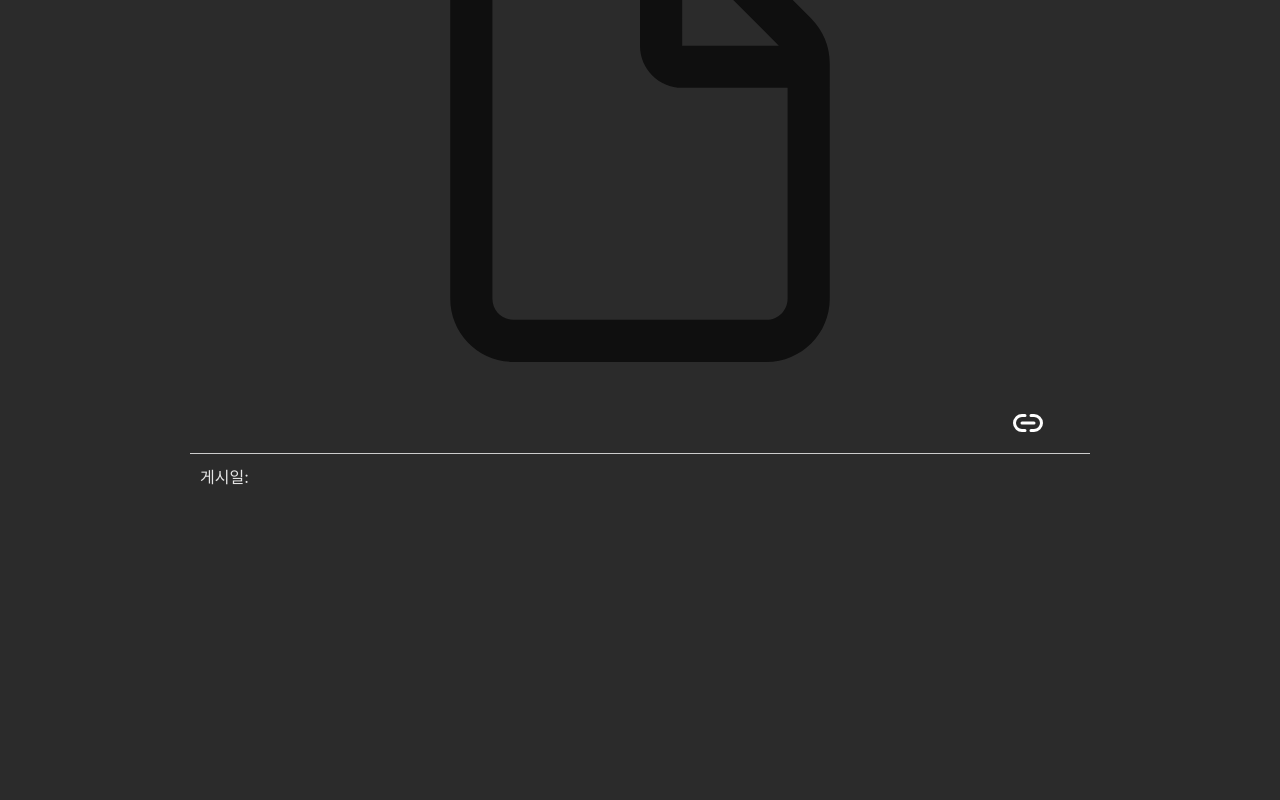
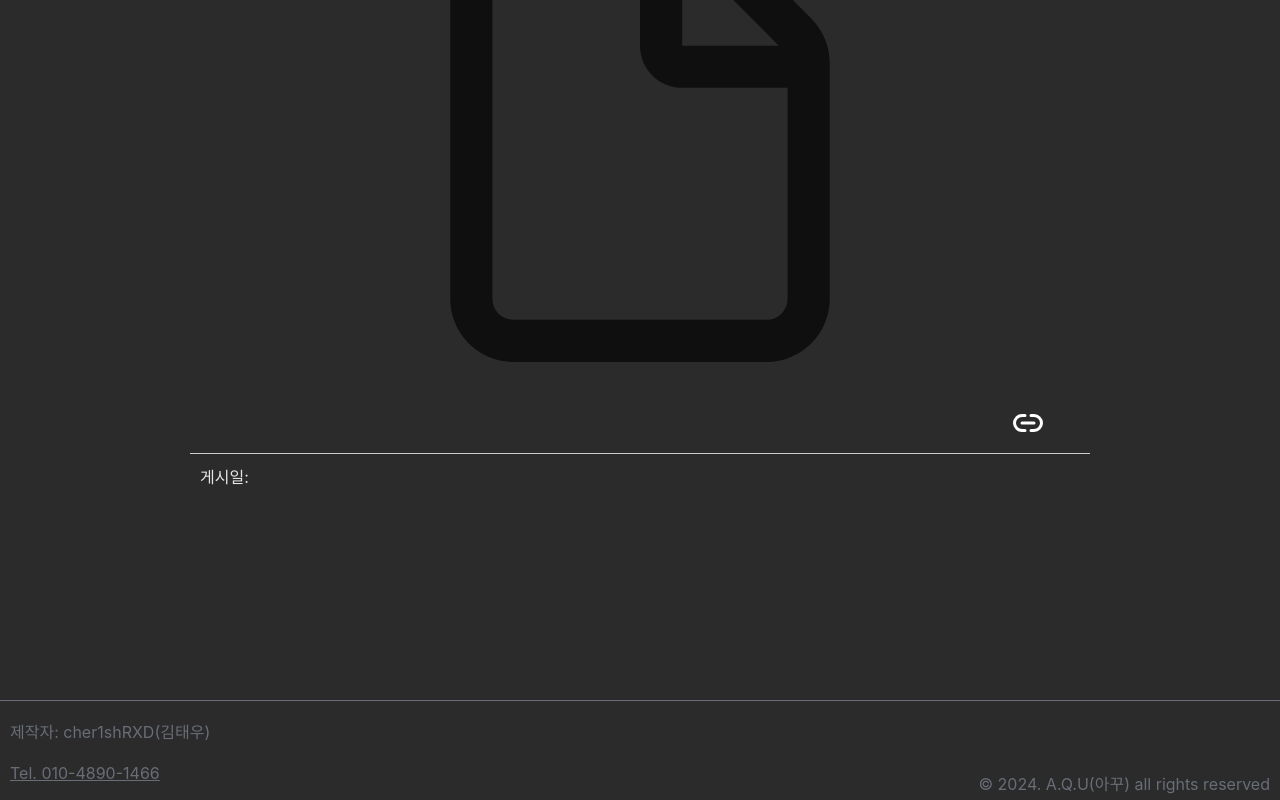
Before and after one commit to cher1shRXD/AQU-web, a React (Create React App) app: page /post/1 in a window 1280 px wide. Shown: the part 293-1093 px from the top of the page. Before the commit the page ends 947 px from the top, so only its background shows below. Built offline with nearby package versions, Linux system fonts and the light colour scheme; no server answers.

Commit message:
feat::notice, footer

```diff
--- a/src/index.css
+++ b/src/index.css
@@ -12,7 +12,20 @@ body,html {
   -moz-user-select:none;
   -ms-user-select:none;
   user-select:none;
+  -ms-overflow-style: none; /* IE and Edge */
+  scrollbar-width: none; /* Firefox */
+  &::-webkit-scrollbar {
+    display: none; /* Chrome, Safari, Opera*/
+  }
 }
 h1,h2,h3,h4,h5,h6,p,span{
   margin: 0;
 }
+
+div {
+  -ms-overflow-style: none; /* IE and Edge */
+  scrollbar-width: none; /* Firefox */
+  &::-webkit-scrollbar {
+    display: none; /* Chrome, Safari, Opera*/
+  }
+}
--- a/src/pages/main/index.tsx
+++ b/src/pages/main/index.tsx
@@ -61,8 +61,14 @@ const Main = () => {
       </S.SearchConatiner>
       <S.BannerWrap>
         <S.Notice to="/post/1">공지사항</S.Notice>
-        <S.Notice to="https://bolder-lemon-5f0.notion.site/6c8c7f8ca9da439a8fbfcce0663ee3c2" target='blank'>
+        <S.Notice
+          to="https://bolder-lemon-5f0.notion.site/6c8c7f8ca9da439a8fbfcce0663ee3c2"
+          target="blank"
+        >
           사용설명서
+        </S.Notice>
+        <S.Notice to="https://www.youtube.com/@go_diving" target="blank">
+          다이빙갈래?
         </S.Notice>
       </S.BannerWrap>
       {user.role === "MEMBER" && <Upload />}
@@ -71,6 +77,10 @@ const Main = () => {
           <Article item={item} key={item.id} />
         ))}
       </S.Main>
+      <S.Footer>
+        <p>제작자: cher1shRXD(김태우)<br/><br /><a href="tel:01048901466">Tel. 010-4890-1466</a></p>
+        <p style={{alignSelf:'flex-end'}}>&copy; 2024. A.Q.U(아꾸) all rights reserved</p>
+      </S.Footer>
     </S.Container>
   );
 }
--- a/src/pages/main/style.ts
+++ b/src/pages/main/style.ts
@@ -14,6 +14,7 @@ export const Container = styled.div`
 `;
 export const Main = styled.div`
   width: 100%;
+  min-height:calc(100% - 270px);
   display: grid;
   grid-template-columns: repeat(auto-fill, minmax(200px, 1fr));
   place-items:center;
@@ -80,7 +81,7 @@ export const SearchBtn = styled.button`
 `;
 export const BannerWrap = styled.div`
   width:100%;
-  height:30px;
+  min-height:30px;
   padding:0 50px;
   box-sizing:border-box;
   display:flex;
@@ -93,8 +94,24 @@ export const Notice = styled(Link)`
   color:#ccc;
   text-decoration:none;
   font-size:18px;
-  margin: 0 20px;
+  margin: 5px 20px;
   &:hover{
     text-decoration:underline;
   }
 `
+export const Footer = styled.div`
+  width: 100%;
+  height: 100px;
+  border-top: 1px #686d76 solid;
+  background-color: #2b2b2b;
+  display: flex;
+  justify-content: space-between;
+  align-items: center;
+  padding: 5px 10px;
+  box-sizing: border-box;
+  flex-wrap:wrap;
+  color: #686d76;
+  & > p > a {
+    color: #686d76;
+  }
+`;
--- a/src/pages/post/index.tsx
+++ b/src/pages/post/index.tsx
@@ -102,7 +102,9 @@ const Post = () => {
           ) : (
             <S.Image src={detail.url} />
           )
-        ) : <S.Image src='/assets/documentType.svg'/>}
+        ) : (
+          <S.Image src="/assets/documentType.svg" />
+        )}
         <S.TitleWrap>
           <S.Title>{detail?.title}</S.Title>
           <S.Author>{detail?.author.username}</S.Author>
@@ -110,9 +112,14 @@ const Post = () => {
             {user.role === "MEMBER" && (
               <S.Interaction src="/assets/download.svg" onClick={downloadReq} />
             )}
-            <S.Interaction src="/assets/link.svg" onClick={()=>{
-              handleCopyClipBoard(`https://aqu-cloud.kro.kr${location.pathname}`);
-            }}/>
+            <S.Interaction
+              src="/assets/link.svg"
+              onClick={() => {
+                handleCopyClipBoard(
+                  `https://aqu-cloud.kro.kr${location.pathname}`
+                );
+              }}
+            />
           </S.InteractionWrap>
         </S.TitleWrap>
         <S.DescripitionWrap>
@@ -121,6 +128,17 @@ const Post = () => {
           <S.Descripition>{detail && detail.description}</S.Descripition>
         </S.DescripitionWrap>
       </S.Main>
+      <S.Footer>
+        <p>
+          제작자: cher1shRXD(김태우)
+          <br />
+          <br />
+          <a href="tel:01048901466">Tel. 010-4890-1466</a>
+        </p>
+        <p style={{ alignSelf: "flex-end" }}>
+          &copy; 2024. A.Q.U(아꾸) all rights reserved
+        </p>
+      </S.Footer>
     </S.Container>
   );
 }
--- a/src/pages/post/style.ts
+++ b/src/pages/post/style.ts
@@ -11,7 +11,7 @@ export const Container = styled.div`
 `;
 export const Main = styled.div`
   width:100%;
-  height:100%;
+  min-height:100%;
   display:flex;
   align-items:center;
   flex-direction:column;
@@ -80,7 +80,7 @@ export const DescripitionWrap = styled.div`
   font-size: 16px;
   width: 90%;
   max-width: 900px;
-  height: 200px;
+  min-height: 200px;
   box-sizing: border-box;
   padding: 10px;
   color: #e5e5e5;
@@ -102,3 +102,19 @@ export const Descripition = styled.pre`
   white-space: pre-wrap;
   word-wrap: break-word;
 `;
+export const Footer = styled.div`
+  width: 100%;
+  height: 100px;
+  border-top: 1px #686d76 solid;
+  background-color: #2b2b2b;
+  display: flex;
+  justify-content: space-between;
+  align-items: center;
+  padding: 5px 10px;
+  box-sizing: border-box;
+  flex-wrap: wrap;
+  color: #686d76;
+  & > p > a {
+    color: #686d76;
+  }
+`;
```
